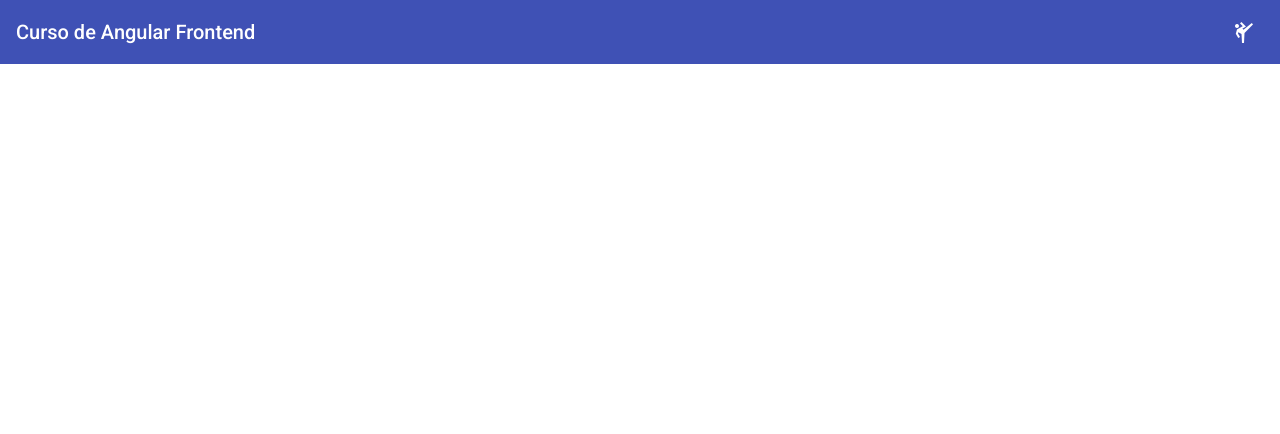
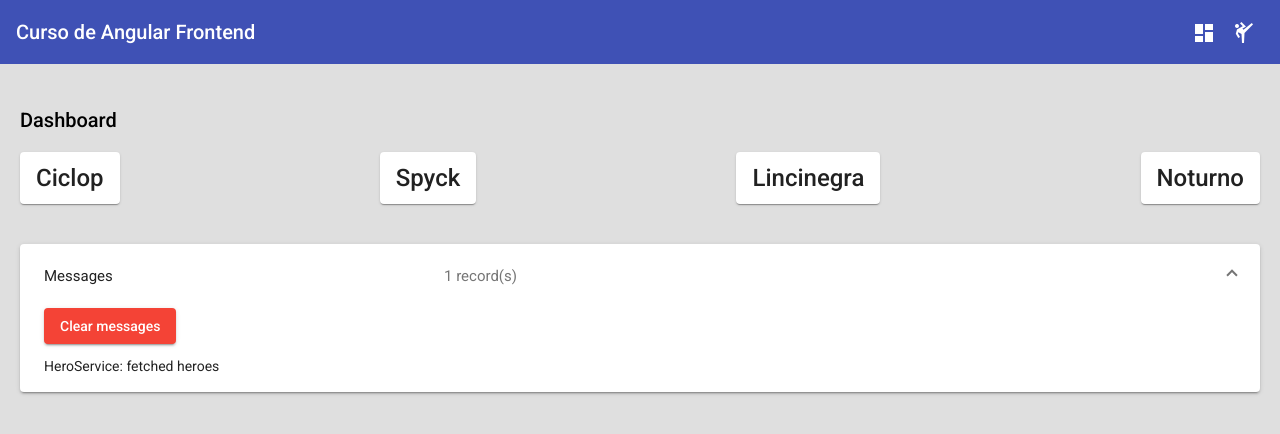
Before and after one commit to DanielFre/Curso-Angular-Frontend, an Angular app: page /dashboard in a window 1280 px wide. Before the commit this address led to /. Shown: the top 434 px of the page. Built offline with nearby package versions, Linux system fonts and the light colour scheme.

Commit message:
add page initial dashboard and atributes fxLayout

```diff
--- a/src/app/app-routing.module.ts
+++ b/src/app/app-routing.module.ts
@@ -2,8 +2,12 @@ import { NgModule } from '@angular/core';
 import { CommonModule } from '@angular/common';
 import { RouterModule, Routes } from '@angular/router';
 import { HeroesComponent } from './heroes/heroes.component';
+import { DashboardComponent } from './dashboard/dashboard.component';
 
-const routes: Routes = [{ path: 'heroes', component: HeroesComponent }];
+const routes: Routes = [
+  {path: '', redirectTo: '/dashboard', pathMatch:'full'},
+  {path: 'dashboard', component:DashboardComponent},
+  { path: 'heroes', component: HeroesComponent }];
 
 @NgModule({
   imports: [RouterModule.forRoot(routes)],
--- a/src/app/app.component.html
+++ b/src/app/app.component.html
@@ -4,15 +4,23 @@
   <span fxFlex></span>
   <button
     mat-icon-button
+    aria-label="Dashboard"
+    matTooltip="Dashboard"
+    routerLink="/dashboard"
+  >
+    <mat-icon>dashboard</mat-icon>
+  </button>
+  <button
+    mat-icon-button
     aria-label="Lista de Heroes"
+    matTooltip="Heroes"
     routerLink="/heroes"
-    matTooltip="Heroes"
   >
     <mat-icon>sports_martial_arts</mat-icon>
   </button>
 </mat-toolbar>
 
-<div class="content">
+<div class="content" fxLayoutGap="12px">
   <router-outlet></router-outlet>
   <app-messages></app-messages>
 </div>
--- a/src/app/app.module.ts
+++ b/src/app/app.module.ts
@@ -15,13 +15,15 @@ import { AppRoutingModule } from './app-routing.module';
 import { MatIconModule } from '@angular/material/icon';
 import { FlexLayoutModule } from '@angular/flex-layout';
 import { MatTooltipModule } from '@angular/material/tooltip';
-
+import { DashboardComponent } from './dashboard/dashboard.component';
+import {MatCardModule} from '@angular/material/card';
 @NgModule({
   declarations: [
     AppComponent,
     HeroesComponent,
     HeroDetailComponent,
     MessagesComponent,
+    DashboardComponent,
   ],
   imports: [
     BrowserModule,
@@ -34,6 +36,7 @@ import { MatTooltipModule } from '@angular/material/tooltip';
     MatIconModule,
     FlexLayoutModule,
     MatTooltipModule,
+    MatCardModule,
   ],
   providers: [],
   bootstrap: [AppComponent],
--- /dev/null
+++ b/src/app/dashboard/dashboard.component.html
@@ -0,0 +1,13 @@
+<h2>Dashboard</h2>
+
+<div
+  fxLayout="row"
+  fxLayout.xs="column"
+  fxLayoutGap="12px"
+  fxLayoutAlign="space-between">
+    <mat-card *ngFor="let hero of heroes">
+      <mat-card-title>
+        {{ hero.name }}
+      </mat-card-title>
+    </mat-card>
+</div>
--- /dev/null
+++ b/src/app/dashboard/dashboard.component.ts
@@ -0,0 +1,23 @@
+import { Component, OnInit } from '@angular/core';
+import { Hero } from '../hero.model';
+import { HeroService } from '../hero.service';
+
+@Component({
+  selector: 'app-dashboard',
+  templateUrl: './dashboard.component.html',
+  styleUrls: ['./dashboard.component.scss'],
+})
+export class DashboardComponent implements OnInit {
+  heroes: Hero[] = [];
+  constructor(private heroService: HeroService) {}
+
+  ngOnInit(): void {
+    this.getHeroes();
+  }
+
+  getHeroes(): void {
+    this.heroService
+      .getHeroes()
+      .subscribe((heroes) => (this.heroes = heroes.slice(1, 5)));
+  }
+}
--- a/src/styles.scss
+++ b/src/styles.scss
@@ -1,4 +1,5 @@
 /* You can add global styles to this file, and also import other style files */
 
 html, body { height: 100%; }
-body { margin: 0; font-family: Roboto, "Helvetica Neue", sans-serif; }
+body { margin: 0; font-family: Roboto, "Helvetica Neue", sans-serif;
+background-color: #dfdfdf;}
```
Also changed, not shown: src/app/dashboard/dashboard.component.scss (added).
